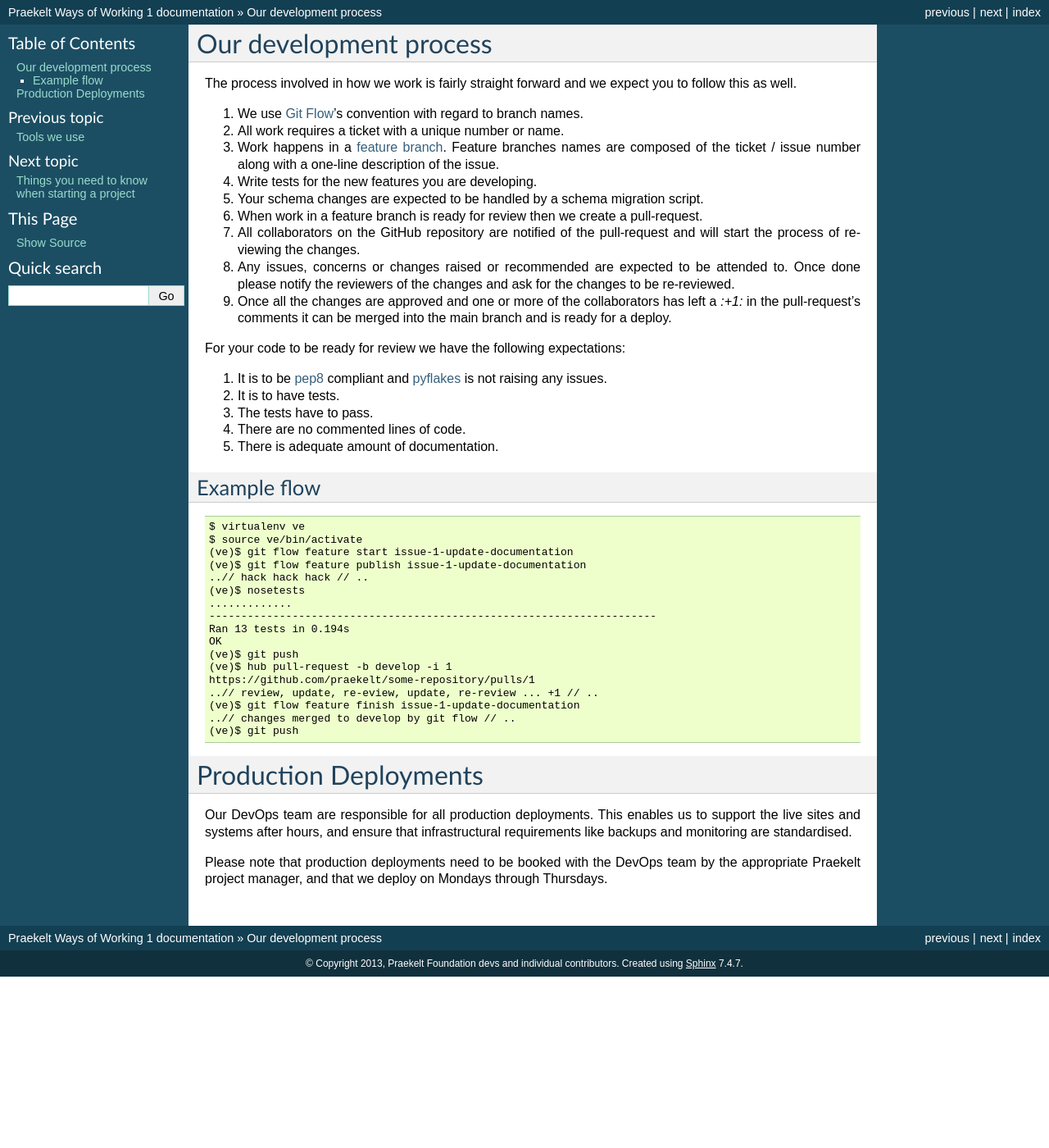
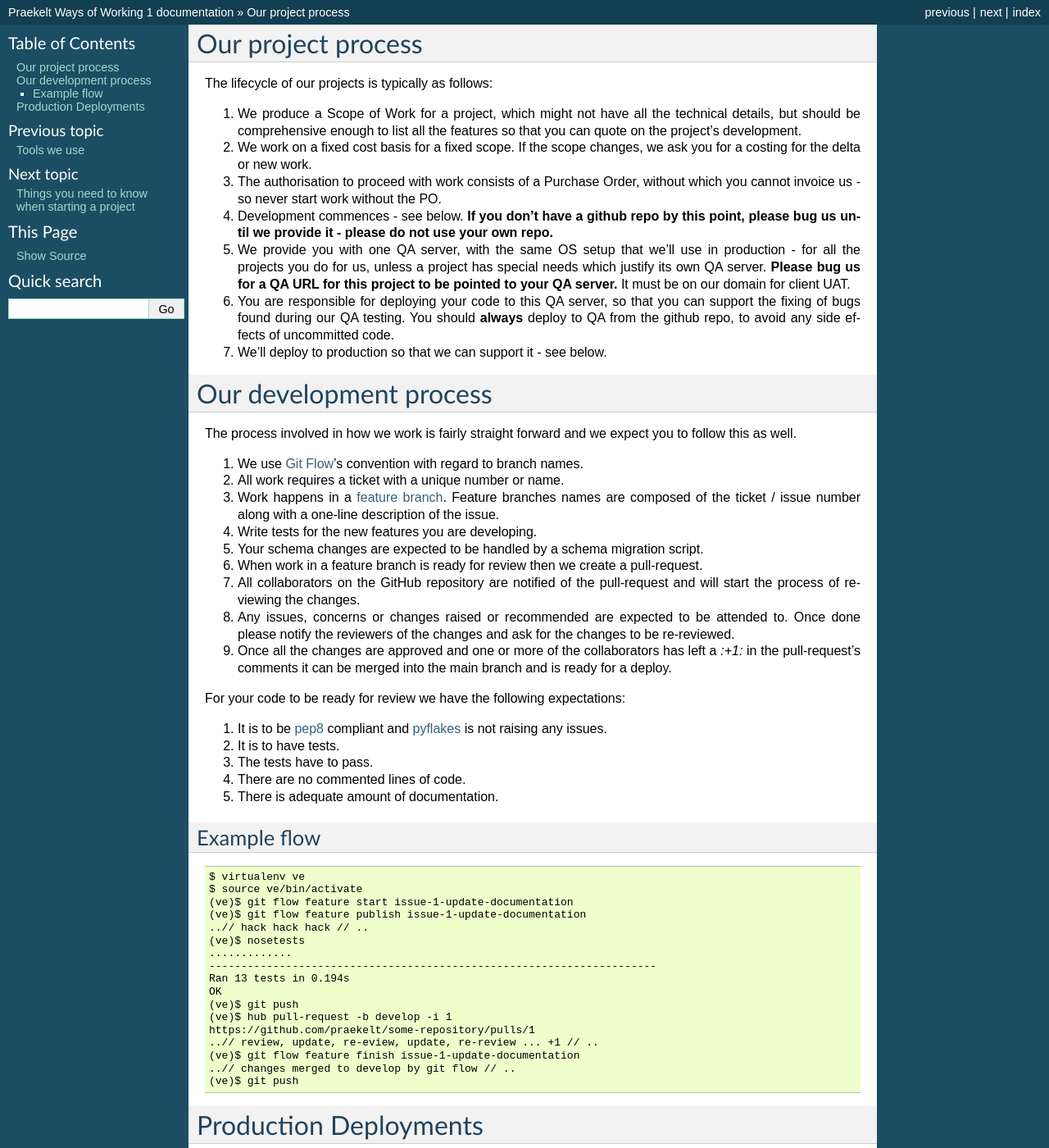
Before and after one commit to praekeltfoundation/ways-of-working, a Sphinx documentation site: the page built from docs/process.rst, in a window 1280 px wide and 1400 px high. Shown: the whole window at 82% size. Built offline with Sphinx 7.4.7, drawn with Linux system fonts in a browser that asks for light colours.

Commit message:
Added project process outline
Mentions QA server and DNS, closes #20, closes #21

```diff
--- a/docs/process.rst
+++ b/docs/process.rst
@@ -1,3 +1,29 @@
+Our project process
+===================
+
+The lifecycle of our projects is typically as follows:
+
+1. We produce a Scope of Work for a project, which might not have all the
+   technical details, but should be comprehensive enough to list all the
+   features so that you can quote on the project's development.
+2. We work on a fixed cost basis for a fixed scope. If the scope changes,
+   we ask you for a costing for the delta or new work.
+3. The authorisation to proceed with work consists of a Purchase Order,
+   without which you cannot invoice us - so never start work without the PO.
+4. Development commences - see below. **If you don't have a github repo by this
+   point, please bug us until we provide it - please do not use your own
+   repo.**
+5. We provide you with one QA server, with the same OS setup that we'll use
+   in production - for all the projects you do for us, unless a project has
+   special needs which justify its own QA server. **Please bug us for a
+   QA URL for this project to be pointed to your QA server.** It must be on
+   our domain for client UAT.
+6. You are responsible for deploying your code to this QA server, so that you
+   can support the fixing of bugs found during our QA testing. You should
+   **always** deploy to QA from the github repo, to avoid any side effects of
+   uncommitted code.
+7. We'll deploy to production so that we can support it - see below.
+
 Our development process
 =======================
 
```
